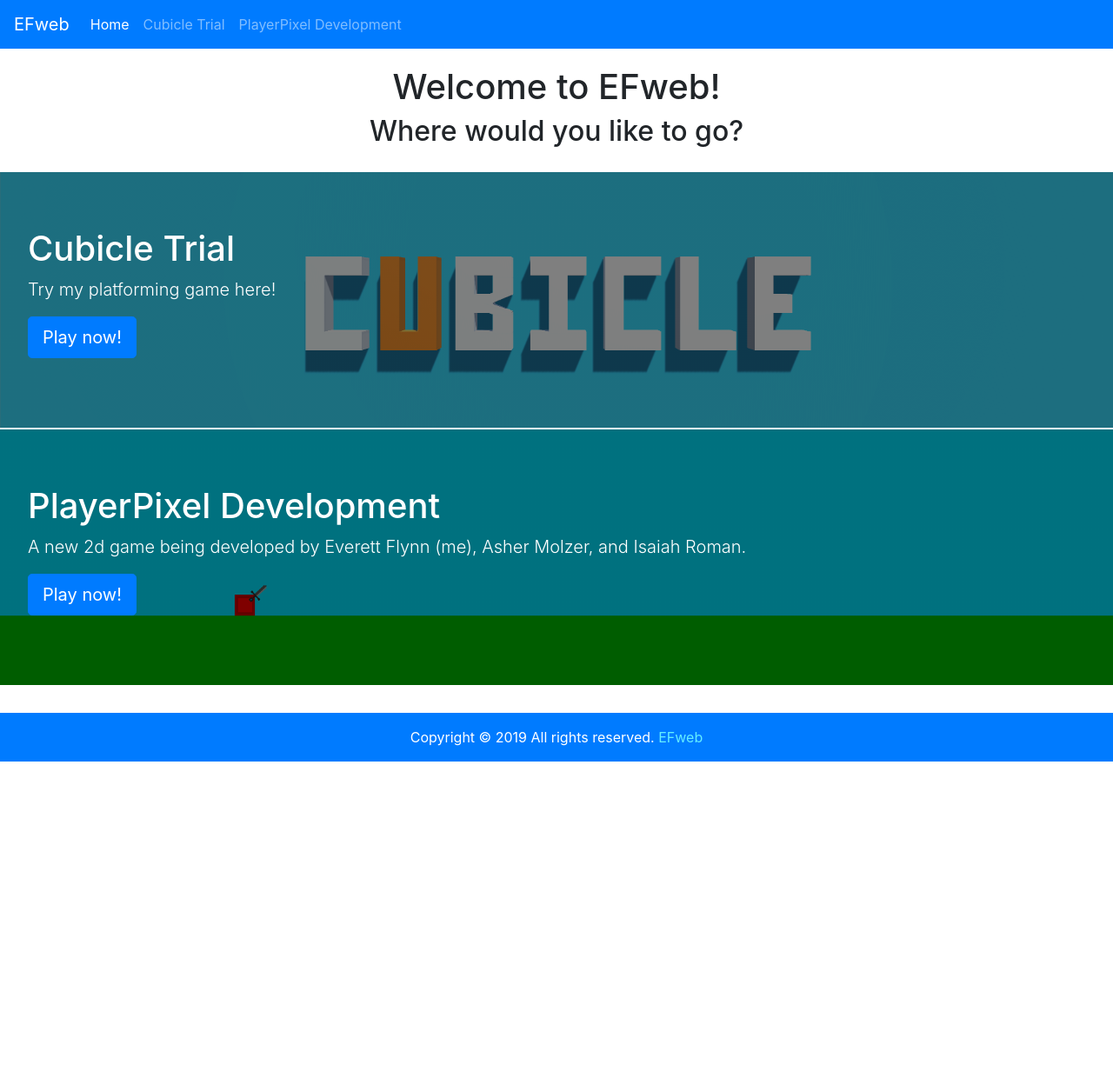
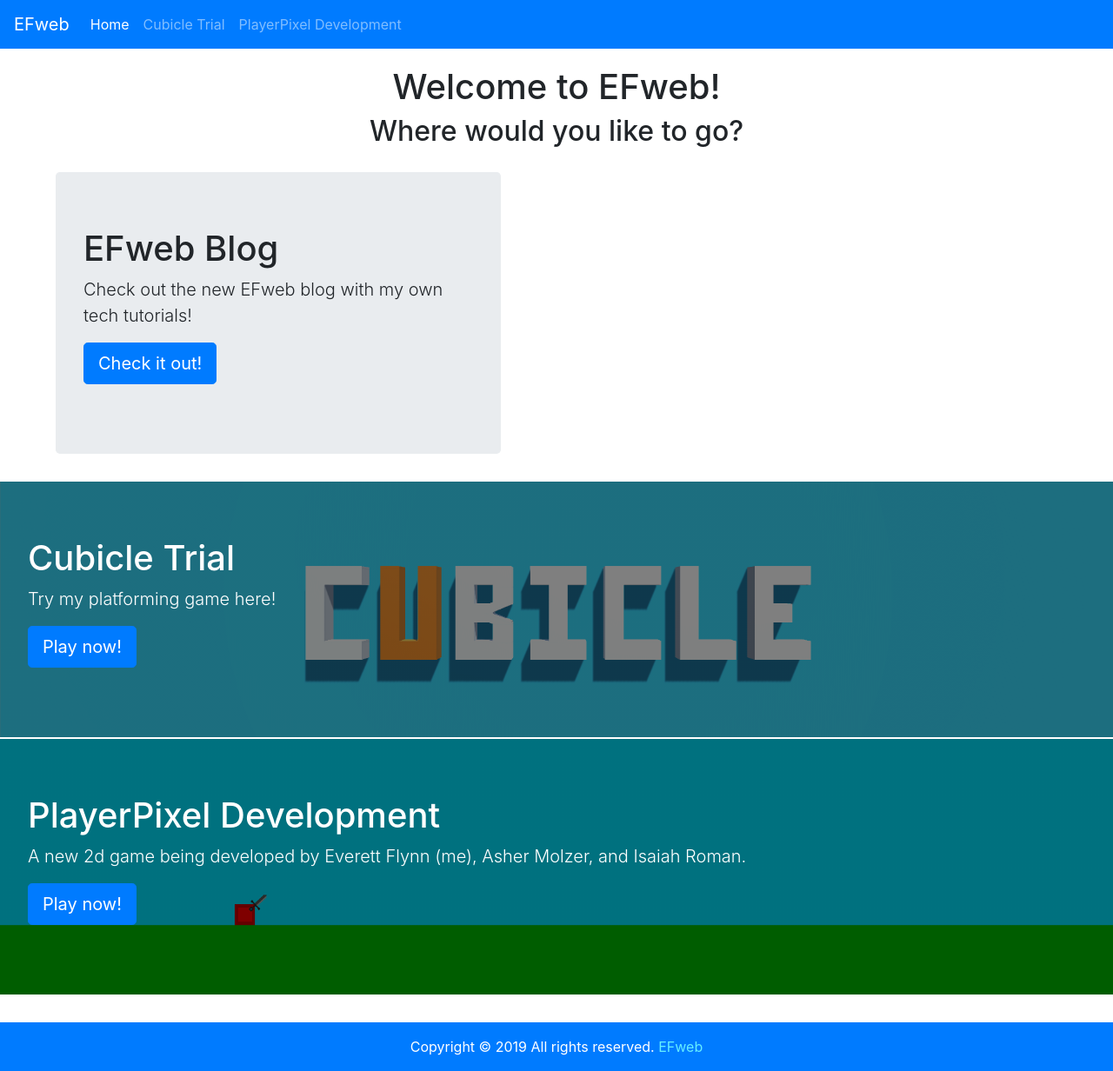
Before and after one commit to OutmodedChip64/outmodedchip64.github.io, a Jekyll site: the page built from index.html, in a window 1280 px wide. Shown: the whole page at 87% size. Built offline with Jekyll 4.4.1, drawn with Linux system fonts in a browser that asks for light colours; before the commit the page ends 900 px from its top, so only the background shows below that.

Commit message:
Update index.html

```diff
--- a/index.html
+++ b/index.html
@@ -5,6 +5,13 @@ title: EFweb | Home
 <!-- Header -->
 <h1 class="text-center pad-the-top">Welcome to EFweb!</h1>
 <h2 class="text-center pad-the-bottom">Where would you like to go?</h2>
+
+<!-- Blog Jumbotron -->
+<div class="jumbotron blogJumbo">
+	<h1>EFweb Blog</h1>
+	<p class="lead">Check out the new EFweb blog with my own tech tutorials!</p>
+	<p><a href="/blog/" target="_blank" class="btn btn-primary btn-lg">Check it out!</a></p>
+</div>
 
 <!-- Cubicle Jumbotron -->
 <div class="jumbotron cubicleJumbo">
```
